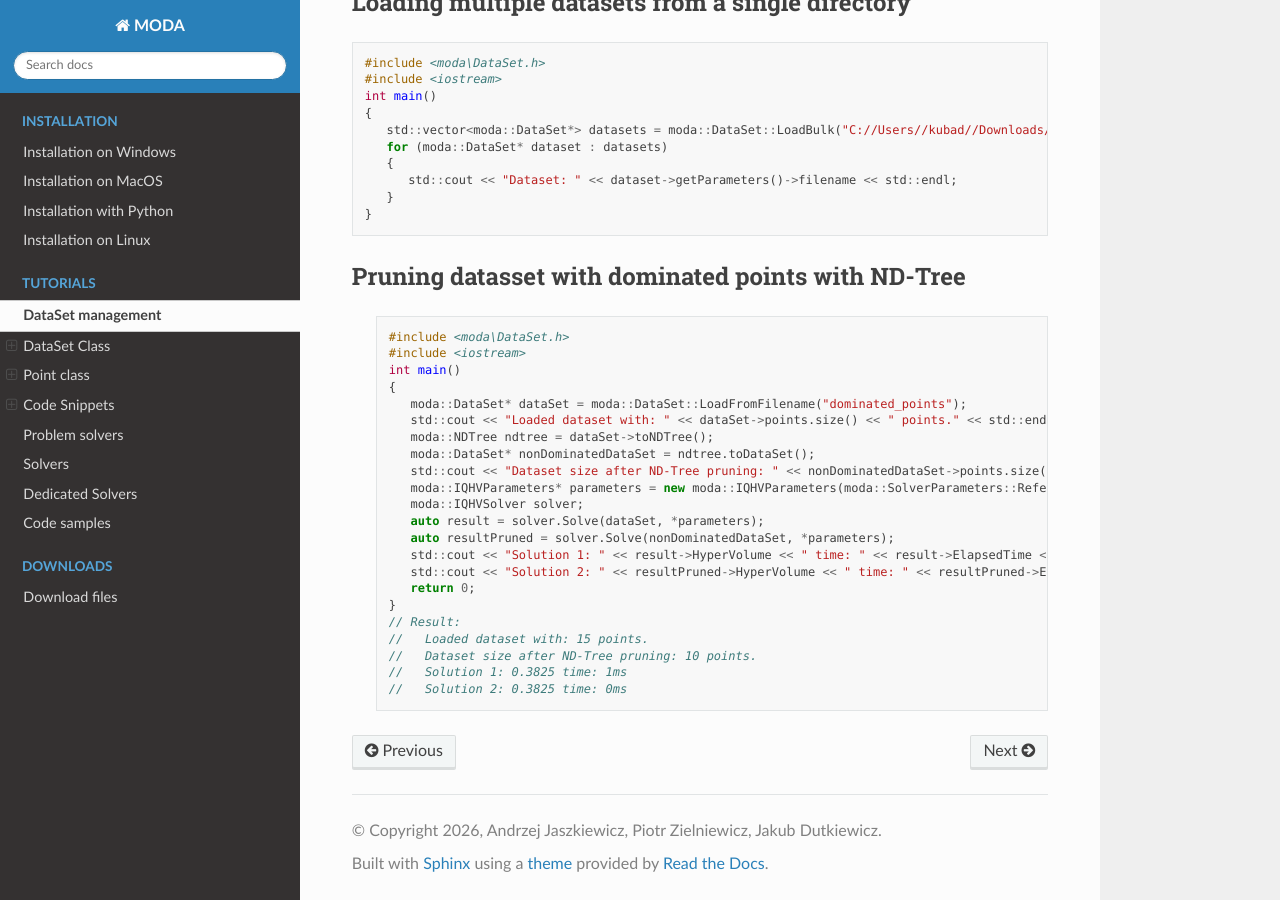
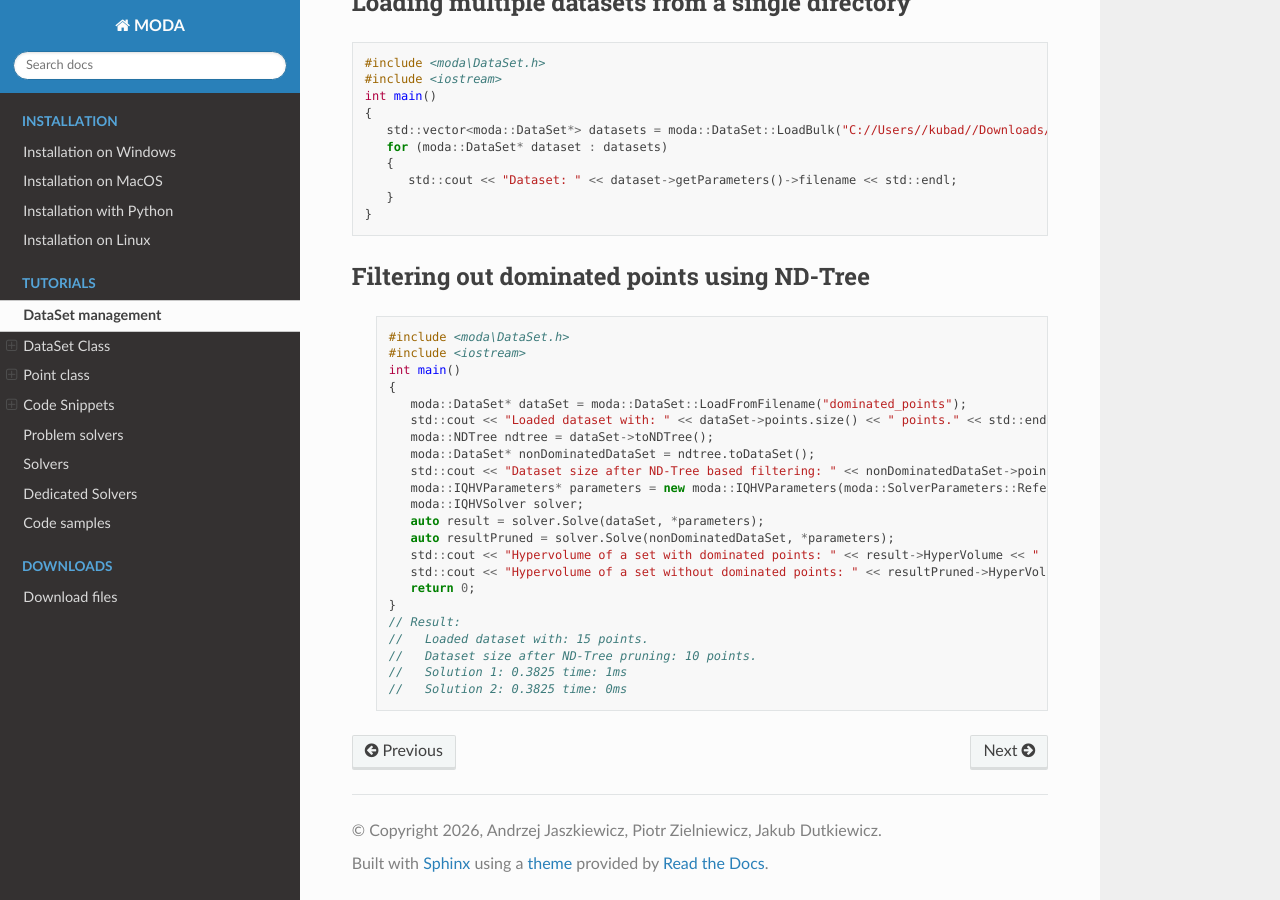
Before and after one commit to dudenzz/moda, a Sphinx documentation site: the page built from docs/source/datasets.rst, in a window 1280 px wide and 900 px high, scrolled down 8962 px. Built offline with Sphinx 7.4.7 and the Read the Docs theme 3.1.0, drawn with Linux system fonts in a browser that asks for light colours.

Commit message:
fomatting
Co-authored-by: Copilot <copilot@github.com>

```diff
--- a/docs/source/datasets.rst
+++ b/docs/source/datasets.rst
@@ -415,7 +415,7 @@ Loading multiple datasets from a single directory
       }
    }
 
-Pruning datasset with dominated points with ND-Tree
+Filtering out dominated points using ND-Tree
 ~~~~~~~~~~~~~~~~~~~~~~~~~~~~~~~~~~~~~~~~~~~~~~~~~~~~
  .. code-block:: cpp
 
@@ -427,13 +427,13 @@ Pruning datasset with dominated points with ND-Tree
       std::cout << "Loaded dataset with: " << dataSet->points.size() << " points." << std::endl;
       moda::NDTree ndtree = dataSet->toNDTree();
       moda::DataSet* nonDominatedDataSet = ndtree.toDataSet();
-      std::cout << "Dataset size after ND-Tree pruning: " << nonDominatedDataSet->points.size() << " points." << std::endl;
+      std::cout << "Dataset size after ND-Tree based filtering: " << nonDominatedDataSet->points.size() << " points." << std::endl;
       moda::IQHVParameters* parameters = new moda::IQHVParameters(moda::SolverParameters::ReferencePointCalculationStyle::zeroone, moda::SolverParameters::ReferencePointCalculationStyle::zeroone);
       moda::IQHVSolver solver;
       auto result = solver.Solve(dataSet, *parameters);
       auto resultPruned = solver.Solve(nonDominatedDataSet, *parameters);
-      std::cout << "Solution 1: " << result->HyperVolume << " time: " << result->ElapsedTime << "ms" << std::endl;
-      std::cout << "Solution 2: " << resultPruned->HyperVolume << " time: " << resultPruned->ElapsedTime << "ms";
+      std::cout << "Hypervolume of a set with dominated points: " << result->HyperVolume << " time: " << result->ElapsedTime << "ms" << std::endl;
+      std::cout << "Hypervolume of a set without dominated points: " << resultPruned->HyperVolume << " time: " << resultPruned->ElapsedTime << "ms";
       return 0;
    }
    // Result:
--- a/docs/source/downloads.rst
+++ b/docs/source/downloads.rst
@@ -31,6 +31,7 @@ Library versions:
      - `Download <https://drive.google.com/file/d/1hZLf1zDNVRgCpKzcH-Kaqzt9Mmdw3ccm/view?usp=sharing>`__
 
 Exemplary problems:
+
 .. list-table::
    :widths: 40 30 30
    :header-rows: 1
--- a/docs/source/solvers.rst
+++ b/docs/source/solvers.rst
@@ -71,7 +71,8 @@ Base Solver Parameters Class
 
    .. cpp:enum:: ReferencePointCalculationStyle
 
-    Enumeration of all methods for calculating the reference points. Depending on the optimization direction, the worse and better reference points are set either to the point based on either minimum or maximum values, approprietly
+    Enumeration of all methods for calculating the reference points. Depending on the optimization direction, the worse and better reference points are set either to the point based on either minimum or maximum values, approprietly, i.e.
+    for problems with minimized objectives, the worse reference point is based on maximum values, and the better reference point is based on minimum values, and vice versa for problems with maximized objectives.
 
       .. cpp:enumerator:: epsilon
 
```
